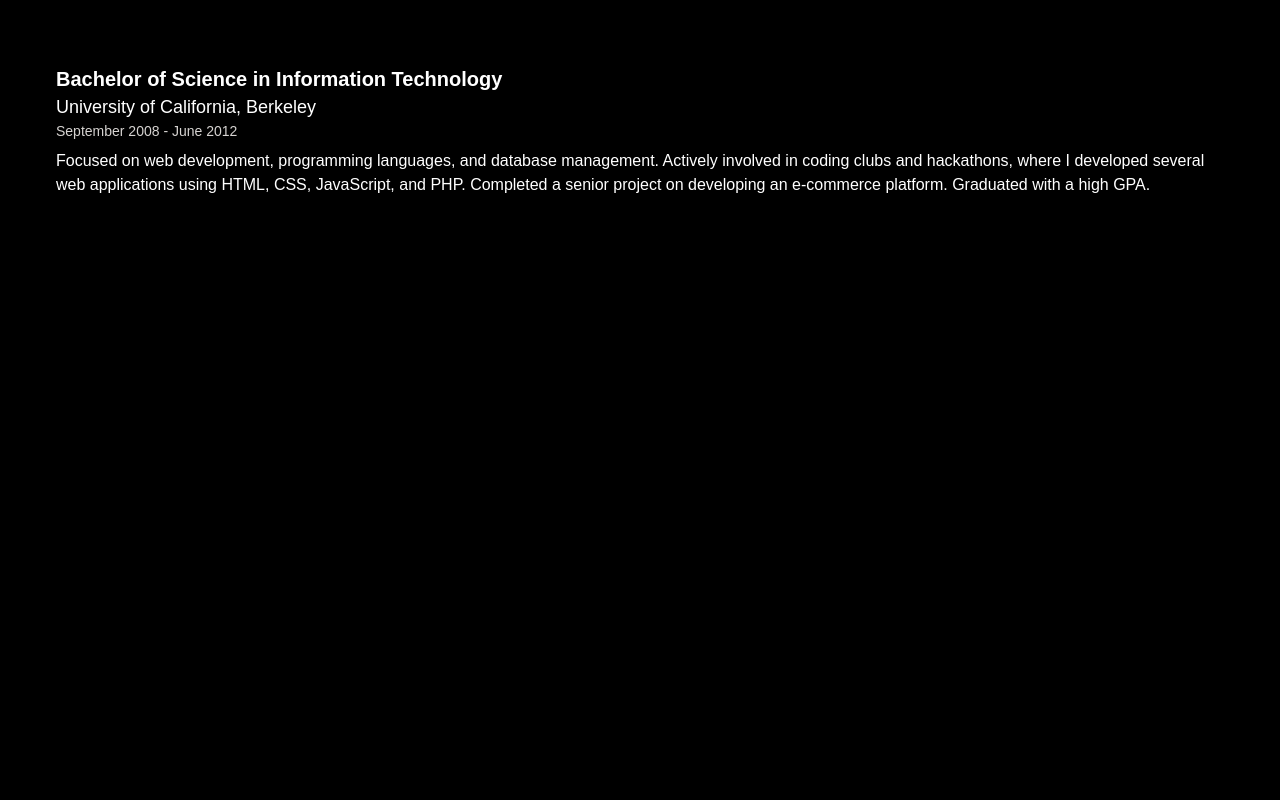
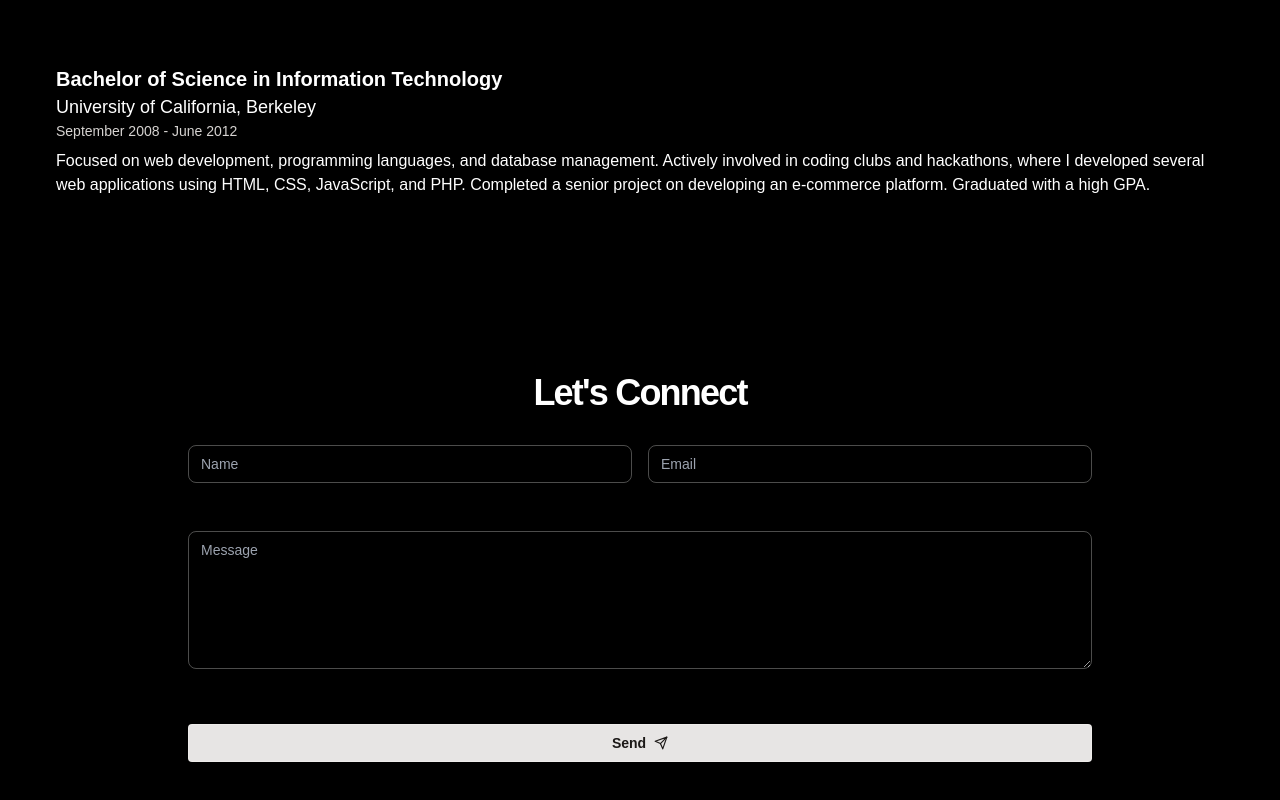
Before and after one commit to mriskisyahputraa2/my-portfolio, a React (Vite) app: page / in a window 1280 px wide. Shown: the part 4576-5376 px from the top of the page. Before the commit the page ends 4885 px from the top, so only its background shows below. Built offline with nearby package versions, Linux system fonts and the light colour scheme.

Commit message:
complete contact page

```diff
--- a/package.json
+++ b/package.json
@@ -10,8 +10,10 @@
     "preview": "vite preview"
   },
   "dependencies": {
+    "@emailjs/browser": "^4.4.1",
     "react": "^18.3.1",
     "react-dom": "^18.3.1",
+    "react-hot-toast": "^2.4.1",
     "react-icons": "^5.3.0"
   },
   "devDependencies": {
--- a/src/App.jsx
+++ b/src/App.jsx
@@ -1,4 +1,5 @@
 import About from "./components/About";
+import ContactForm from "./components/ContactForm";
 import EducationSection from "./components/EducationSection";
 import Hero from "./components/Hero";
 import Navbar from "./components/Navbar";
@@ -32,6 +33,9 @@ export default function App() {
 
           {/* Educations Sections */}
           <EducationSection />
+
+          {/* Contact Form */}
+          <ContactForm />
         </div>
       </div>
     </>
--- /dev/null
+++ b/src/components/ContactForm.jsx
@@ -0,0 +1,154 @@
+import { useState } from "react";
+import emailjs from "@emailjs/browser";
+import toast, { Toaster } from "react-hot-toast";
+import { FiSend } from "react-icons/fi";
+
+export default function ContactForm() {
+  const [formData, setFormData] = useState({
+    name: "",
+    email: "",
+    message: "",
+  });
+
+  const [errors, setErrors] = useState({});
+  const [isSending, setIsSending] = useState(false);
+
+  const handleChange = (e) => {
+    const { name, value } = e.target;
+    setFormData({
+      ...formData,
+      [name]: value,
+    });
+  };
+
+  const validate = () => {
+    let errors = {};
+    // validasi name
+    if (!formData.name) errors.name = "Name is required";
+
+    // validasi email
+    if (!formData.email) {
+      errors.email = "Email is required";
+    } else if (!/\S+@\S+\.\S+/.test(formData.email)) {
+      errors.email = "Email is invalid";
+    }
+
+    // validasi message
+    if (!formData.message) {
+      errors.message = "Message is required";
+    }
+    return errors;
+  };
+
+  const handleSubmit = (e) => {
+    e.preventDefault();
+
+    const validationErrors = validate();
+
+    if (Object.keys(validationErrors).length > 0) {
+      setErrors(validationErrors);
+    } else {
+      setErrors({});
+      setIsSending(true);
+
+      emailjs
+        .send(
+          "service_95tk1vi",
+          "template_s5nezss",
+          formData,
+          "m3dXp0EkJyQFOfNBE"
+        )
+        .then((response) => {
+          toast.success("Message sent successfully");
+          setFormData({ name: "", email: "", message: "" });
+        })
+        .catch((error) => {
+          console.log("FAILED...", error);
+          toast.error("Failed to send message. Please try again later.");
+        })
+        .finally(() => {
+          setIsSending(false);
+        });
+    }
+  };
+
+  return (
+    <>
+      <div className="p-4 lg:w-3/4" id="contact">
+        <Toaster />
+        <h2 className="my-8 text-center text-4xl font-semibold tracking-tighter">
+          Let's Connect
+        </h2>
+        <form onSubmit={handleSubmit}>
+          <div className="mb-4 flex space-x-4">
+            {/* input name */}
+            <div className="lg:w-1/2">
+              <input
+                type="text"
+                id="name"
+                name="name"
+                value={formData.name}
+                placeholder="Name"
+                onChange={handleChange}
+                className="mb-8 w-full appearance-none rounded-lg border border-stone-50/30 bg-transparent px-3 py-2 text-sm focus:border-stone-400 focus:outline-none"
+              />
+
+              {/* message error name */}
+              {errors.name && (
+                <p className="text-sm text-rose-800">{errors.name}</p>
+              )}
+            </div>
+
+            {/* input email */}
+            <div className="lg:w-1/2">
+              <input
+                type="email"
+                id="email"
+                name="email"
+                value={formData.email}
+                placeholder="Email"
+                onChange={handleChange}
+                className="mb-8 w-full appearance-none rounded-lg border border-stone-50/30 bg-transparent px-3 py-2 text-sm focus:border-stone-400 focus:outline-none"
+              />
+
+              {/* message error email */}
+              {errors.email && (
+                <p className="text-sm text-rose-800">{errors.email}</p>
+              )}
+            </div>
+          </div>
+          <div className="mb-4">
+            <textarea
+              type="text"
+              id="message"
+              name="message"
+              value={formData.message}
+              placeholder="Message"
+              onChange={handleChange}
+              className="mb-8 w-full appearance-none rounded-lg border border-stone-50/30 bg-transparent px-3 py-2 text-sm focus:border-stone-400 focus:outline-none"
+              rows="6"
+            />
+
+            {/* message error message */}
+            {errors.message && (
+              <p className="text-sm text-rose-800">{errors.message}</p>
+            )}
+          </div>
+
+          {/* button send */}
+          <button
+            type="submit"
+            className={`mb-8 w-full rounded border border-stone-50/30 bg-stone-200 px-4 py-2 text-sm font-semibold text-stone-900 hover:bg-stone-300 ${
+              isSending ? "cursor-not-allowed opacity-50" : ""
+            }`}
+            disabled={isSending}
+          >
+            <div className="flex items-center justify-center gap-2">
+              {isSending ? "Sending..." : "Send"} <FiSend />
+            </div>
+          </button>
+        </form>
+      </div>
+    </>
+  );
+}
```
Also changed, not shown: 1 other file (tests, documents, lock files or other folders).
